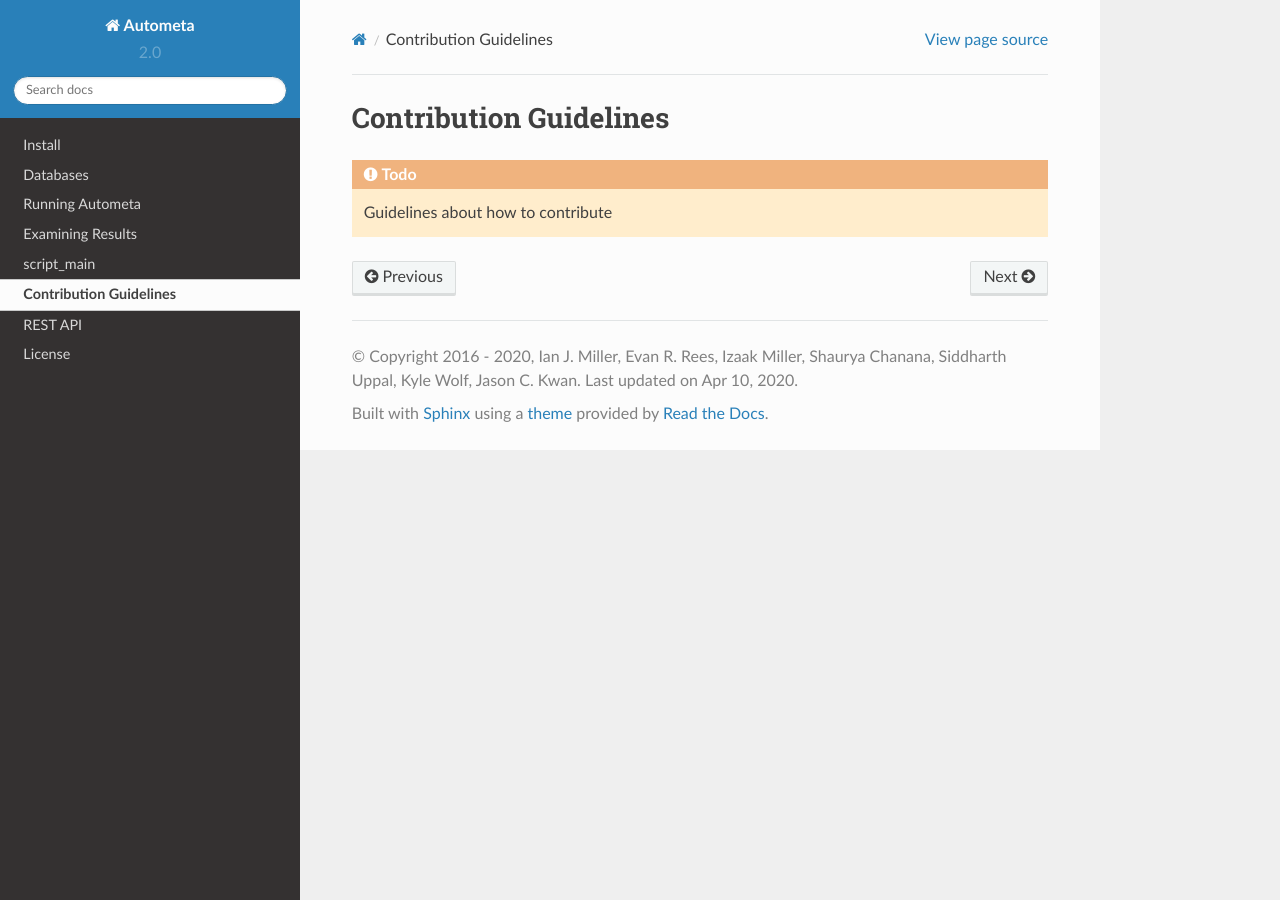
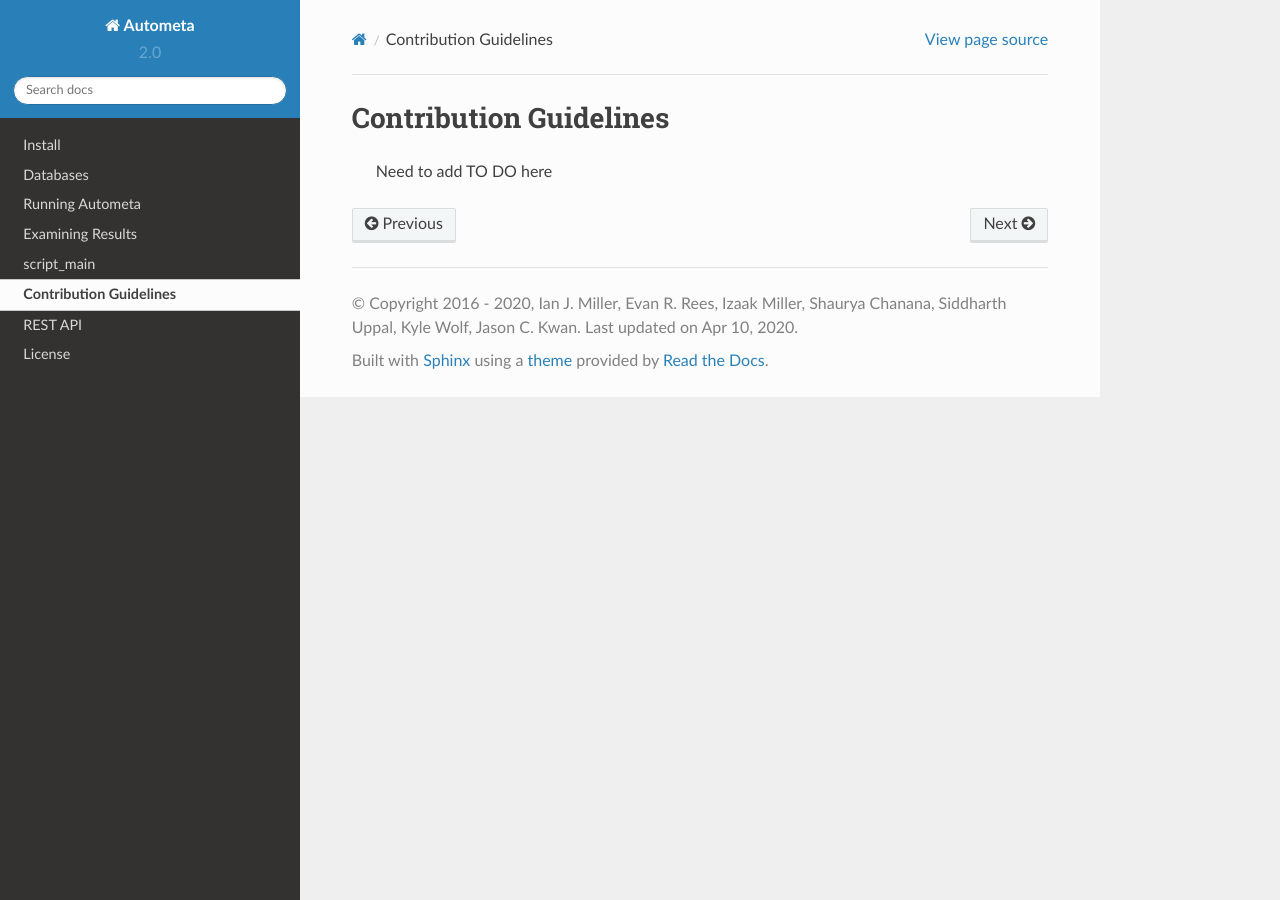
Before and after one commit to KwanLab/Autometa, a Sphinx documentation site: the page built from docs/source/contribution-guidelines.rst, in a window 1280 px wide. Built offline with Sphinx 7.4.7 and the Read the Docs theme 2.0.0, drawn with Linux system fonts in a browser that asks for light colours.

Commit message:
Update contribution-guidelines.rst
Removed to do

```diff
--- a/docs/source/contribution-guidelines.rst
+++ b/docs/source/contribution-guidelines.rst
@@ -2,4 +2,4 @@
 Contribution Guidelines
 =======================
 
-.. todo:: Guidelines about how to contribute
+ Need to add TO DO here
```
